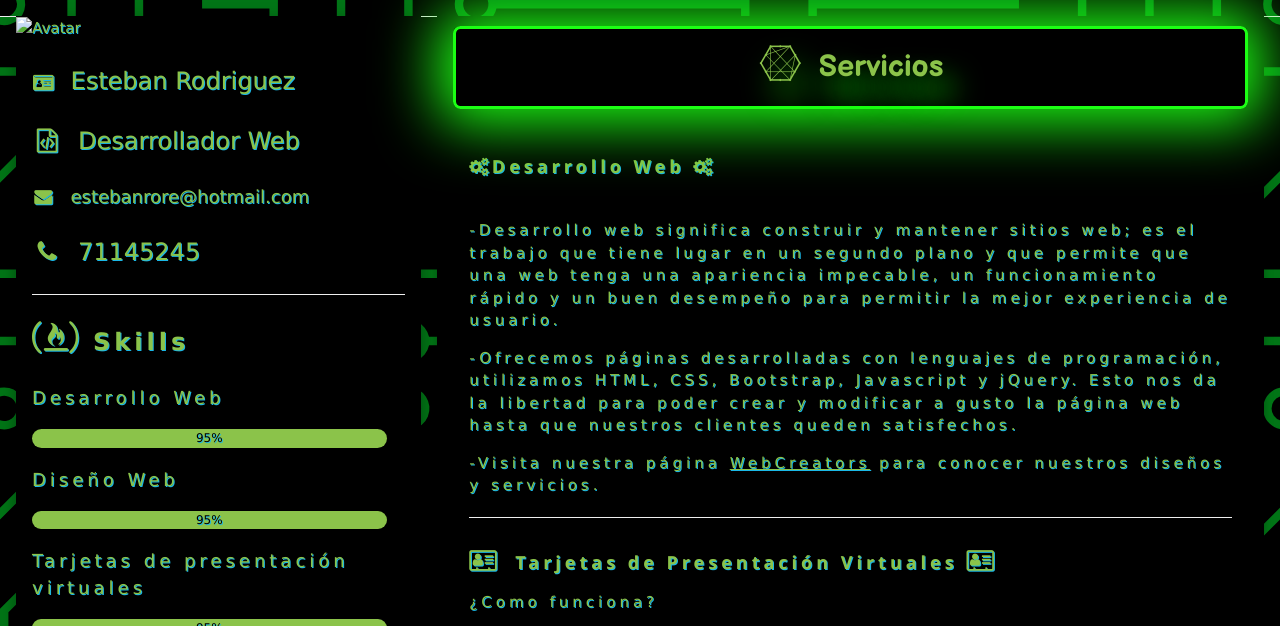
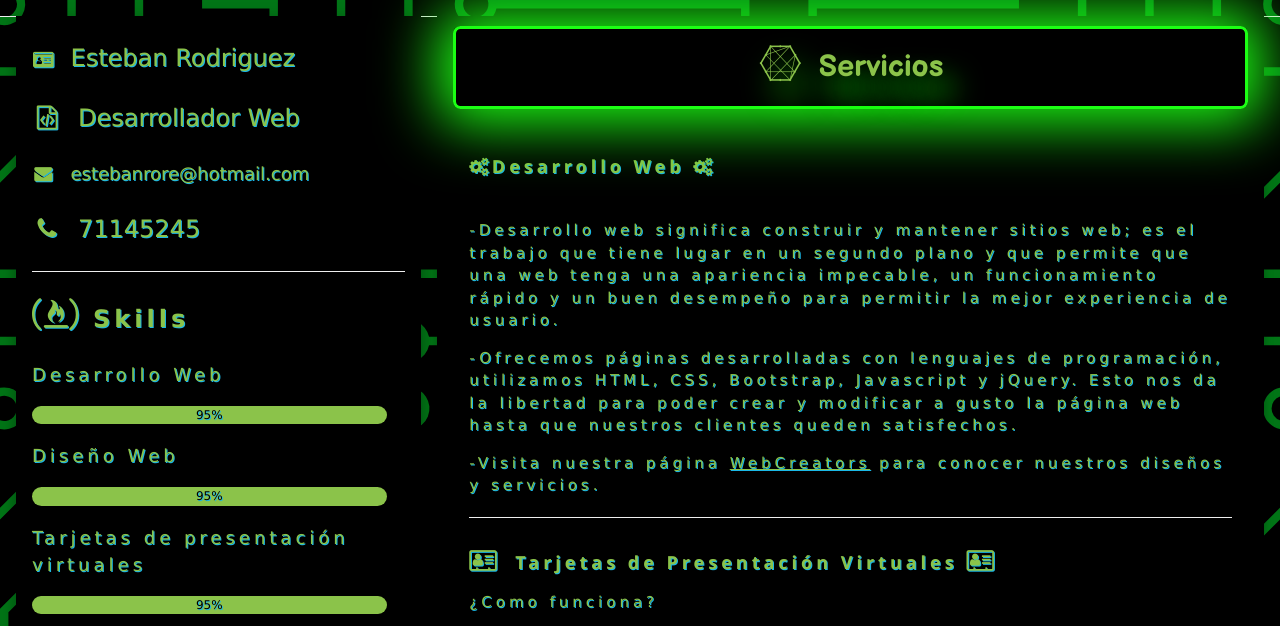
Before and after one commit to tarjeta-de-presentacion/desarrollador-web, a plain HTML site: page index.html in a window 1280 px wide. Shown: the top 626 px of the page. Drawn offline with nearby package versions, Linux system fonts and the light colour scheme.

Commit message:
Update index.html

```diff
--- a/index.html
+++ b/index.html
@@ -36,7 +36,7 @@
 
         <div class="w3-black w3-text-light-green w3-card-4" style="text-shadow:1px 1px 0 rgb(26, 183, 231)">
           <div class="w3-display-container">
-            <img src="" style="width:100%" alt="Avatar">
+
             <div class="w3-display-bottomleft w3-container w3-text-green">
 
             </div>
```
